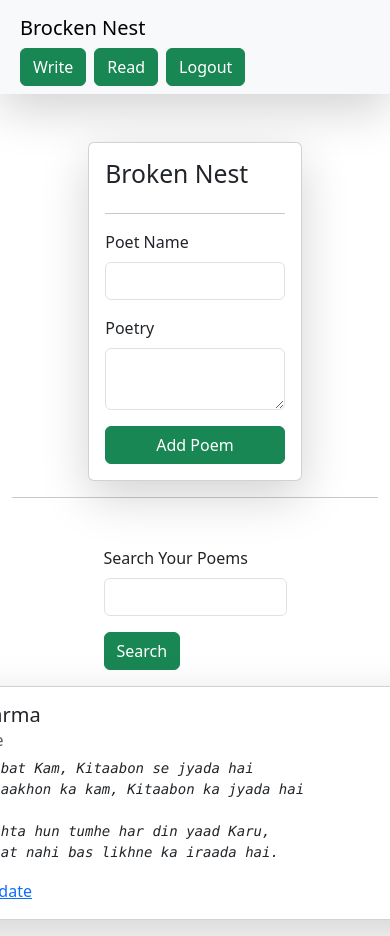
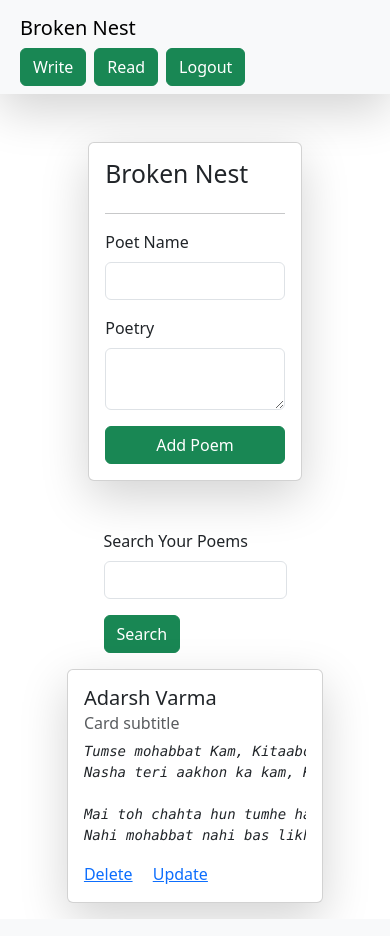
Before and after one commit to AdarshVarma9395/BrokenNest, a Django app: page /brocken-nest/ in a window 390 px wide; the page is wider, and only the part inside the window is pictured. Run offline with Django 5.2, Linux system fonts and the light colour scheme; a user stored in the database is signed in; data comes from the database, SQL or seed files in the repository.

Commit message:
Added responsive design

```diff
--- a/brokennest/templates/base.html
+++ b/brokennest/templates/base.html
@@ -9,12 +9,21 @@
         table, th, td {
             border: 1px solid black;
           }
+          .card-container{
+            width: 50%;
+          }
+          @media only screen and (max-width: 768px) {
+            .card-container{
+                width: 90%;
+            }
+        }
+
     </style>
 </head>
 <body>
     <nav class="navbar p-2 bg-body-tertiary shadow-lg">
         <div class="container-fluid">
-            <a class="navbar-brand">Brocken Nest</a>
+            <a class="navbar-brand">Broken Nest</a>
 
             <div class="d-flex">
                 {% if request.user.is_authenticated %}
--- a/brokennest/templates/books.html
+++ b/brokennest/templates/books.html
@@ -20,7 +20,7 @@
             <button type="submit" class="btn btn-success">Add Poem</button>
           </form>
 
-          <hr>
+
 
           <div class="mt-5">
             <div class="mx-auto col-6 ">
@@ -40,7 +40,7 @@
             {% for note in notebook %}
             {% if request.user.is_authenticated and request.user == note.user %}
 
-            <div class="card my-3 shadow-lg" style="width: 38rem;">
+            <div class="card my-3 shadow-lg" style="width: 70%;">
               <div class="card-body">
                 <h5 class="card-title">{{note.note_name}}</h5>
                 <h6 class="card-subtitle mb-2 text-muted">Card subtitle</h6>
--- a/brokennest/templates/notebook.html
+++ b/brokennest/templates/notebook.html
@@ -19,7 +19,7 @@
 
           <div class="d-flex flex-column align-items-center">
             {% for note in notebook %}
-            <div class="card my-3 shadow-lg" style="width: 38rem;">
+            <div class="card my-3 shadow-lg card-container">
               <div class="card-body">
                 <h5 class="card-title">{{note.note_name}}</h5>
                 <h6 class="card-subtitle mb-2 text-muted">Card subtitle</h6>
```
